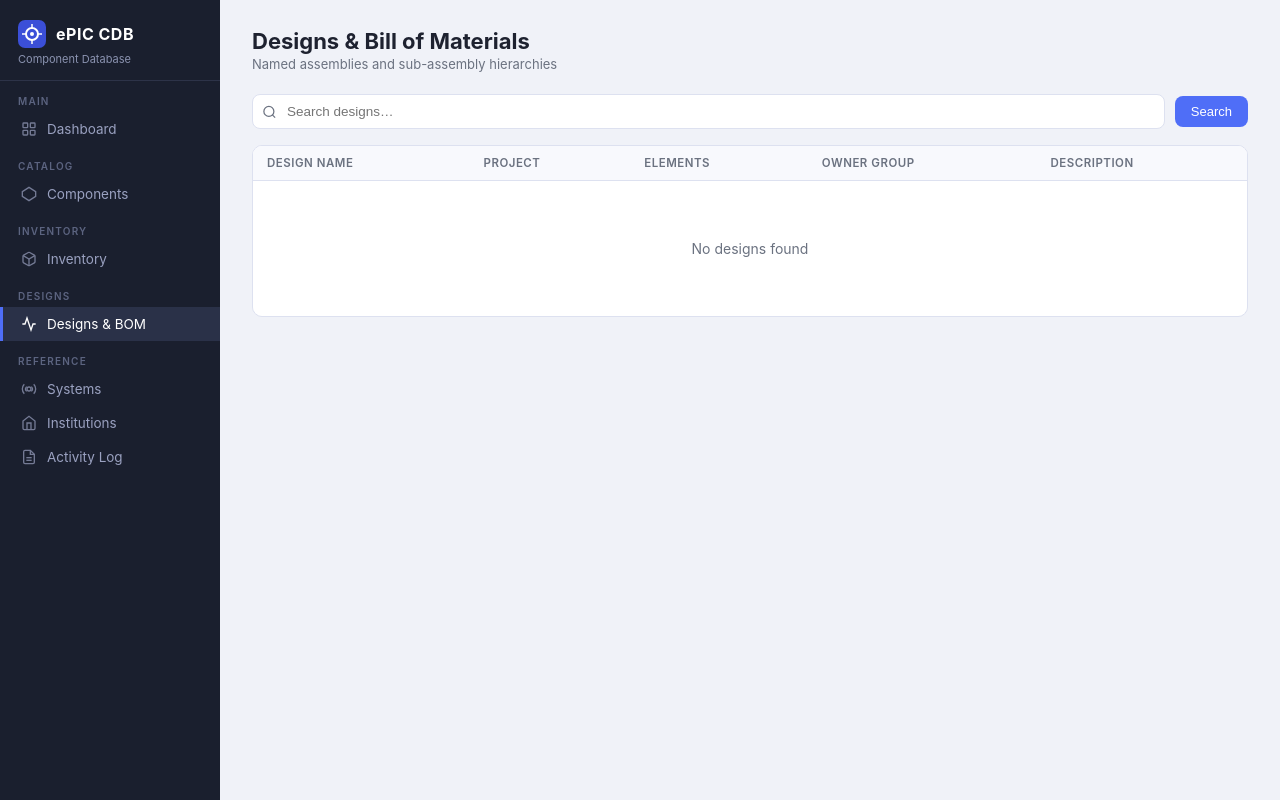
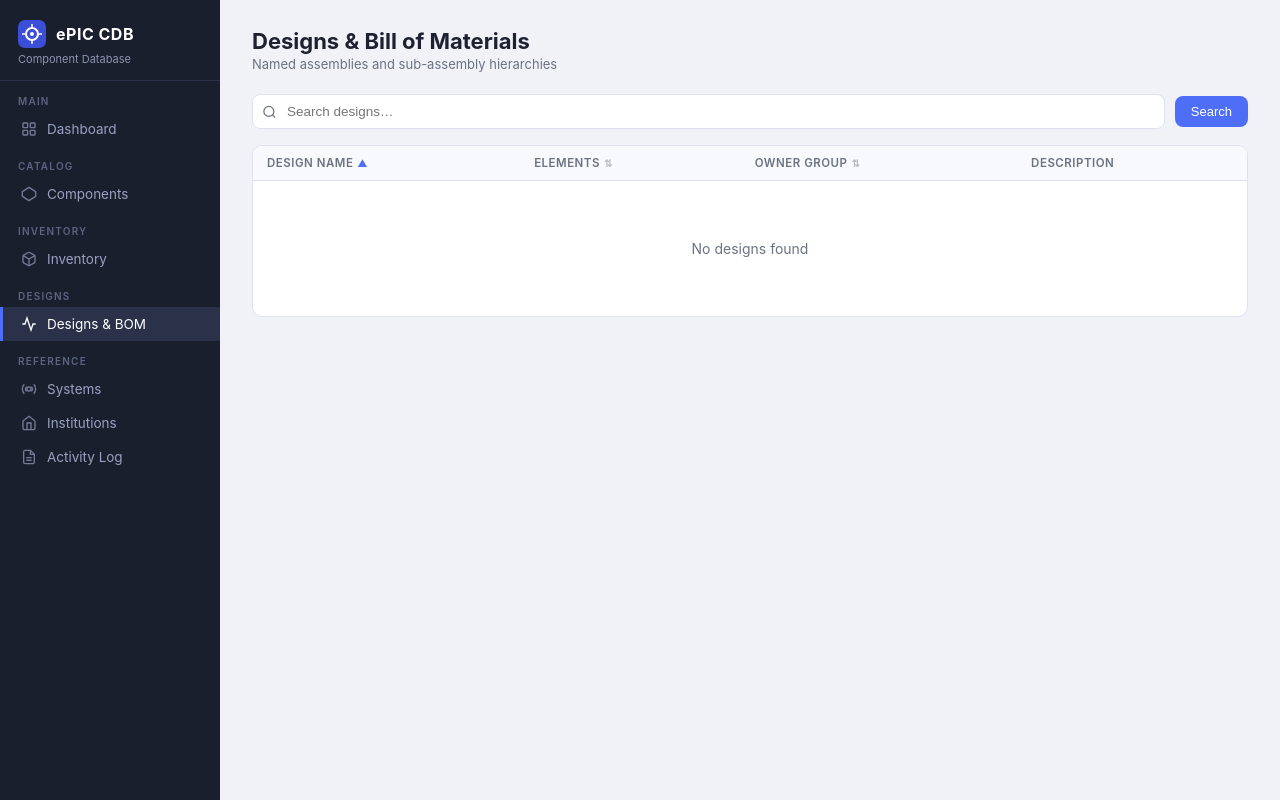
Before and after one commit to buddhasystem/epiCDB, a Django app: page /designs/ in a window 1280 px wide. Run offline with Django 5.2, Linux system fonts and the light colour scheme; data that the repository does not hold is empty; parts of the project's set-up code (start-up, migrations or seed data) failed here and were passed over.

Commit message:
Improved teh designs page.

```diff
--- a/cdb/templates/cdb/designs.html
+++ b/cdb/templates/cdb/designs.html
@@ -2,6 +2,13 @@
 {% block title %}Designs — ePIC CDB{% endblock %}
 
 {% block content %}
+<style>
+.th-sort { cursor:pointer; white-space:nowrap; user-select:none; }
+.th-sort a { color:inherit; text-decoration:none; display:flex; align-items:center; gap:4px; }
+.sort-icon { font-size:10px; opacity:.45; }
+.sort-icon.active { opacity:1; color:var(--accent); }
+</style>
+
 <div class="page-header">
   <div>
     <h1>Designs &amp; Bill of Materials</h1>
@@ -18,14 +25,32 @@
   {% if q %}<a href="{% url 'design-list' %}" class="btn btn-ghost">Clear</a>{% endif %}
 </form>
 
+{% with csort=sort cdir=dir cqs=sort_qs %}
 <div class="table-wrap">
   <table>
     <thead>
       <tr>
-        <th>Design Name</th>
-        <th>Project</th>
-        <th>Elements</th>
-        <th>Owner Group</th>
+        {% with col="name" label="Design Name" %}
+        <th class="th-sort">
+          <a href="?{{ cqs }}&sort={{ col }}&dir={% if csort == col and cdir == 'asc' %}desc{% else %}asc{% endif %}">
+            {{ label }}<span class="sort-icon {% if csort == col %}active{% endif %}">{% if csort == col %}{% if cdir == 'asc' %}▲{% else %}▼{% endif %}{% else %}⇅{% endif %}</span>
+          </a>
+        </th>
+        {% endwith %}
+        {% with col="count" label="Elements" %}
+        <th class="th-sort">
+          <a href="?{{ cqs }}&sort={{ col }}&dir={% if csort == col and cdir == 'asc' %}desc{% else %}asc{% endif %}">
+            {{ label }}<span class="sort-icon {% if csort == col %}active{% endif %}">{% if csort == col %}{% if cdir == 'asc' %}▲{% else %}▼{% endif %}{% else %}⇅{% endif %}</span>
+          </a>
+        </th>
+        {% endwith %}
+        {% with col="group" label="Owner Group" %}
+        <th class="th-sort">
+          <a href="?{{ cqs }}&sort={{ col }}&dir={% if csort == col and cdir == 'asc' %}desc{% else %}asc{% endif %}">
+            {{ label }}<span class="sort-icon {% if csort == col %}active{% endif %}">{% if csort == col %}{% if cdir == 'asc' %}▲{% else %}▼{% endif %}{% else %}⇅{% endif %}</span>
+          </a>
+        </th>
+        {% endwith %}
         <th>Description</th>
       </tr>
     </thead>
@@ -33,17 +58,17 @@
       {% for design in page_obj %}
       <tr class="clickable" onclick="location.href='{% url 'design-detail' design.pk %}'">
         <td><strong>{{ design.name }}</strong></td>
-        <td><span class="tag purple">{{ design.project|default:"—" }}</span></td>
         <td>{{ design.element_count }}</td>
         <td>{% if design.owner_group %}<span class="tag gray">{{ design.owner_group }}</span>{% else %}—{% endif %}</td>
         <td style="color:var(--muted);font-size:12.5px">{{ design.description|truncatechars:60 }}</td>
       </tr>
       {% empty %}
-      <tr><td colspan="5"><div class="empty">No designs found{% if q %} for "{{ q }}"{% endif %}</div></td></tr>
+      <tr><td colspan="4"><div class="empty">No designs found{% if q %} for "{{ q }}"{% endif %}</div></td></tr>
       {% endfor %}
     </tbody>
   </table>
 </div>
+{% endwith %}
 
 {% if page_obj.paginator.num_pages > 1 %}
 <div class="pagination">
--- a/cdb/views_web.py
+++ b/cdb/views_web.py
@@ -6,6 +6,7 @@ from django.shortcuts import render, get_object_or_404
 from django.db.models import Q, Count
 from django.core.paginator import Paginator
 
+from django.contrib.auth.models import Group
 from .models import (
     Component, ComponentInstance, Design, DesignElement,
     Institution, LogEntry, TechnicalSystem,
@@ -177,8 +178,17 @@ def inventory_detail(request, pk):
 
 # ── Designs ───────────────────────────────────────────────────────────────────
 
+# Valid sort columns for Design table
+_DESIGN_SORT = {
+    'name':    'name',
+    'count':   'element_count',
+    'group':   'owner_group__name',
+}
+
 def design_list(request):
-    q = request.GET.get('q', '')
+    q         = request.GET.get('q', '')
+    sort      = request.GET.get('sort', 'name')
+    direction = request.GET.get('dir', 'asc')
 
     qs = Design.objects.select_related('owner_group').annotate(
         element_count=Count('elements')
@@ -186,13 +196,21 @@ def design_list(request):
     if q:
         qs = qs.filter(Q(name__icontains=q) | Q(description__icontains=q))
 
+    order_field = _DESIGN_SORT.get(sort, 'name')
+    if direction == 'desc':
+        order_field = '-' + order_field
+    qs = qs.order_by(order_field)
+
     paginator = Paginator(qs, PAGE_SIZE)
     page_obj  = paginator.get_page(request.GET.get('page'))
 
     context = {
         'page_obj':    page_obj,
         'q':           q,
+        'sort':        sort,
+        'dir':         direction,
         'query_str':   _qs(request),
+        'sort_qs':     _qs(request, 'sort', 'dir'),
         'active_page': 'designs',
     }
     return render(request, 'cdb/designs.html', context)
```
